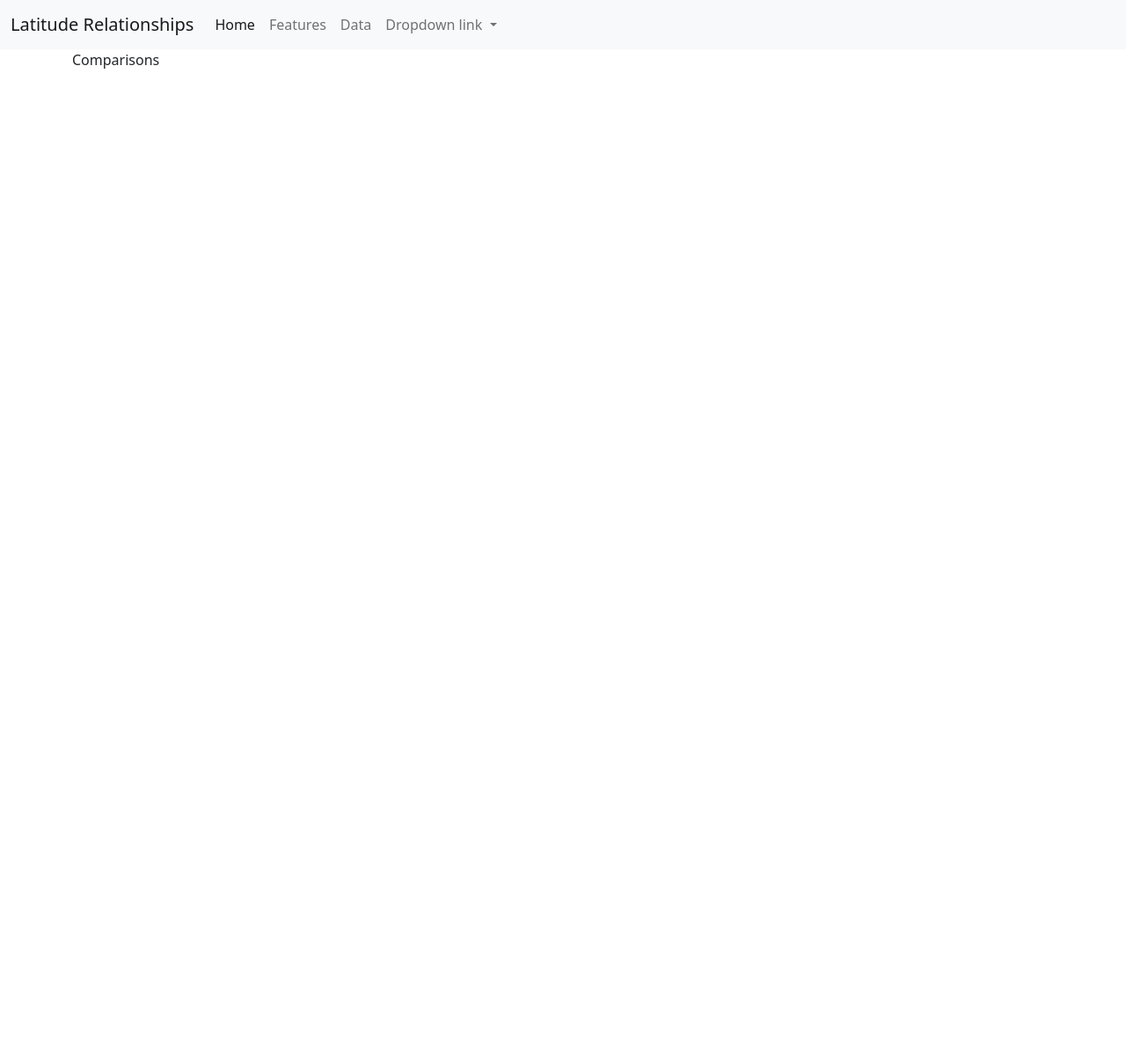
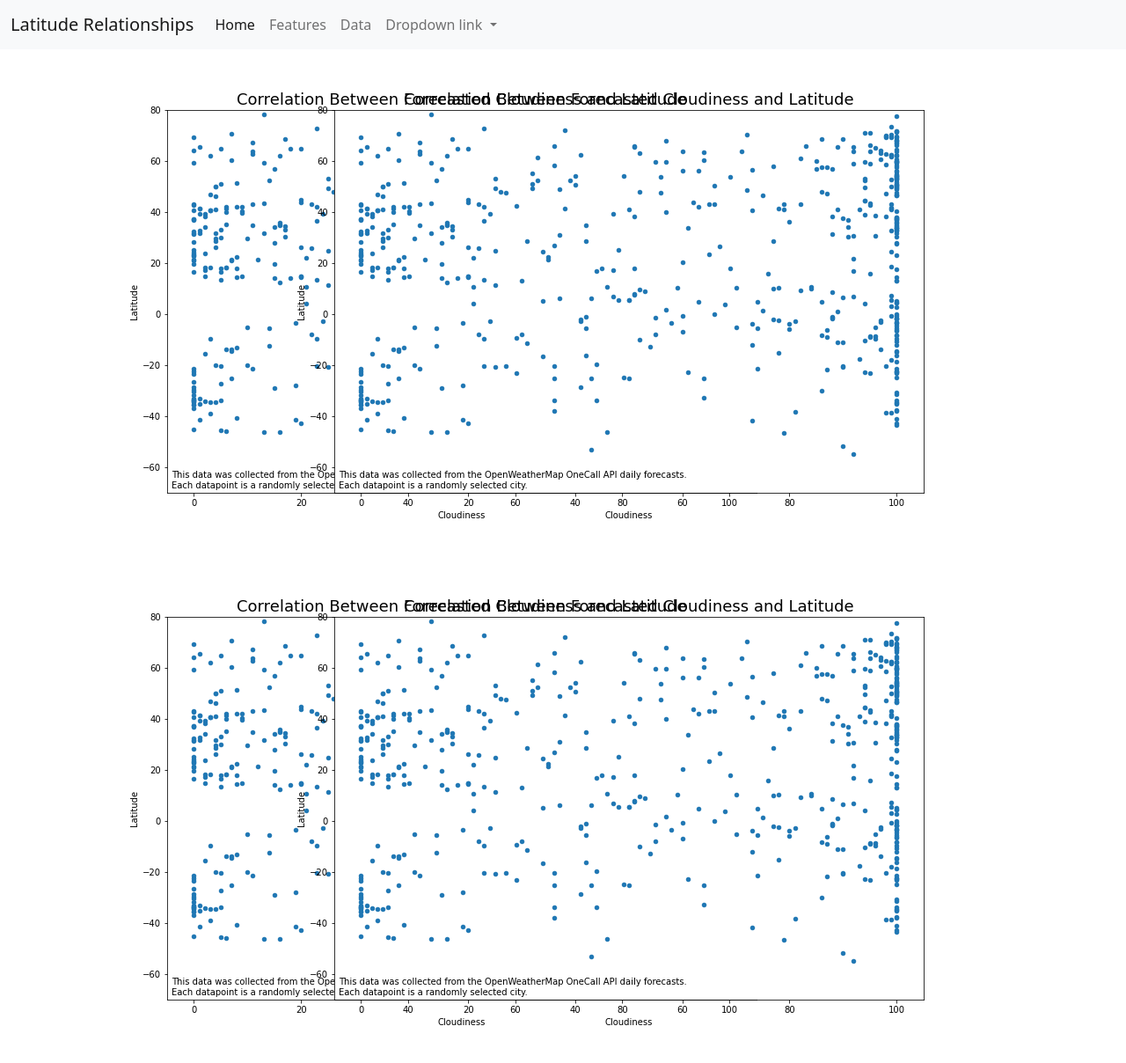
Before and after one commit to bakerv/Web-Design-Challenge, a plain HTML site: page WebVisualizations/Comparisons.html in a window 1280 px wide. Shown: the whole page at 88% size. Before the commit the page ends 800 px from the top, so only its background shows below. Drawn offline with nearby package versions, Linux system fonts and the light colour scheme.

Commit message:
visualizations added to page

```diff
--- a/WebVisualizations/Comparisons.html
+++ b/WebVisualizations/Comparisons.html
@@ -43,9 +43,21 @@
 <body>
     <div class="container">
         <div class="row">
-          <div class="col">
-            Comparisons
+          <div class="col-2">
+            <img src="Visualizations/GlobalCloudinessvslat.png">
           </div>
+          <div class = "col-2">
+            <img src="Visualizations/GlobalCloudinessvslat.png">
+          </div>
+        </div>
+
+        <div class = "row">
+            <div class = "col-2">
+                <img src="Visualizations/GlobalCloudinessvslat.png">
+            </div>
+            <div class = "col-2">
+                <img src="Visualizations/GlobalCloudinessvslat.png">
+            </div>
         </div>
       </div>
 
```
Also changed, not shown: WebVisualizations/Cloudiness.html (+1 -1 lines), WebVisualizations/Humidity.html (+1 -1 lines), WebVisualizations/Temperature.html (+1 -1 lines), WebVisualizations/Wind_Speed.html (+1 -1 lines), WebVisualizations/Visualizations/GlobalCloudinessvslat.png (added), WebVisualizations/Visualizations/GlobalHumidityvslat.png (added), WebVisualizations/Visualizations/GlobalMax Temperature (F)vslat.png (added), WebVisualizations/Visualizations/GlobalWind Speed (MPH)vslat.png (added), WebVisualizations/Visualizations/NH_Cloudinessvslat.png (added), WebVisualizations/Visualizations/NH_Correlations.PNG (added), WebVisualizations/Visualizations/NH_Humidityvslat.png (added), WebVisualizations/Visualizations/NH_Max Temperature (F)vslat.png (added), WebVisualizations/Visualizations/NH_Wind Speed (MPH)vslat.png (added), WebVisualizations/Visualizations/SH_Cloudinessvslat.png (added), 3 more files.
